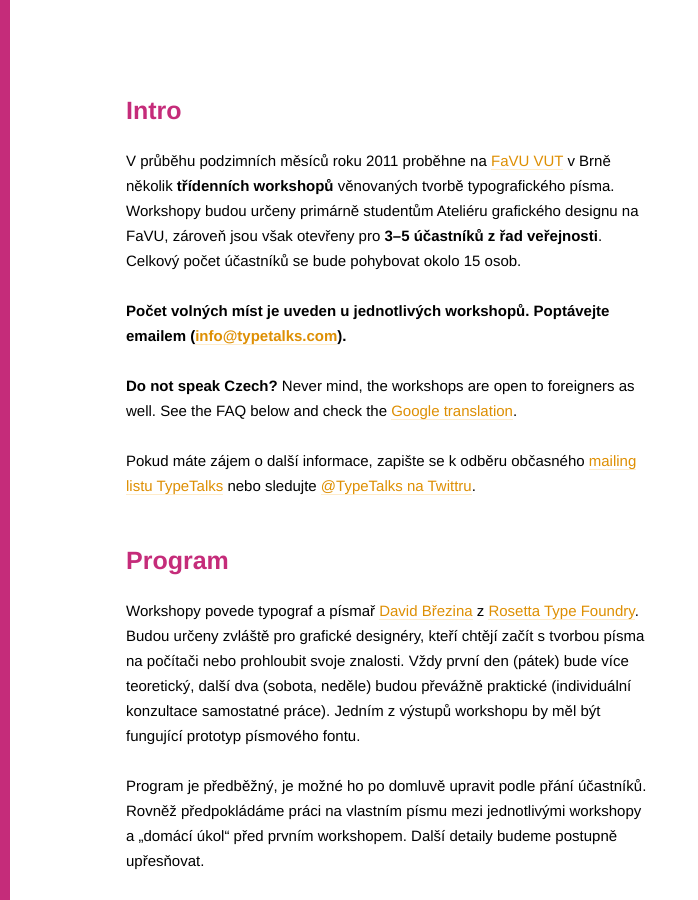
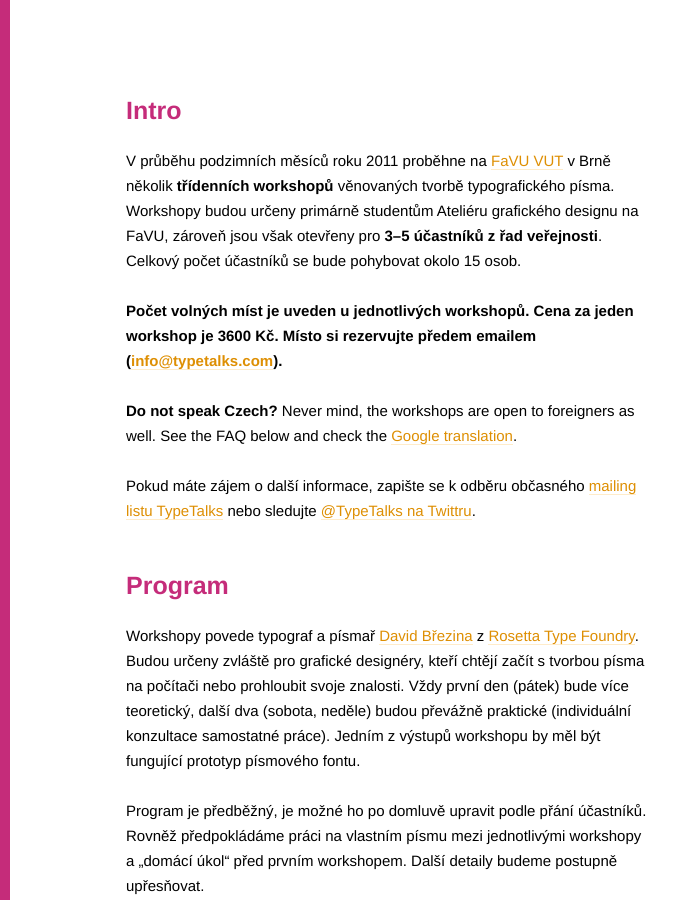
Before and after one commit to MrBrezina/typeworks.org, a Jekyll site: the page built from index.md, in a window 1280 px wide and 900 px high. Shown: the whole window, without its empty margins (0-698 px from the left). Built offline with Jekyll 4.4.1, drawn with Linux system fonts in a browser that asks for light colours.

Commit message:
Added the price for single workshop

```diff
--- a/index.md
+++ b/index.md
@@ -5,7 +5,7 @@ title: Intro
 
 V průběhu podzimních měsíců roku 2011 proběhne na [FaVU VUT](http://www.ffa.vutbr.cz/) v Brně několik **třídenních workshopů** věnovaných tvorbě typografického písma. Workshopy budou určeny primárně studentům Ateliéru grafického designu na FaVU, zároveň jsou však otevřeny pro **3–5 účastníků z řad veřejnosti**. Celkový počet účastníků se bude pohybovat okolo 15 osob.
 
-**Počet volných míst je uveden u jednotlivých workshopů. Poptávejte emailem (<info@typetalks.com>).**
+**Počet volných míst je uveden u jednotlivých workshopů. Cena za jeden workshop je 3600 Kč. Místo si rezervujte předem emailem (<info@typetalks.com>).**
 
 **Do not speak Czech?** Never mind, the workshops are open to foreigners as well. See the FAQ below and check the [Google translation](http://translate.google.com/translate?js=n&prev=_t&hl=cs&ie=UTF-8&layout=2&eotf=1&sl=cs&tl=en&u=http%3A%2F%2Ftypeworks.org&act=url).
 
```
